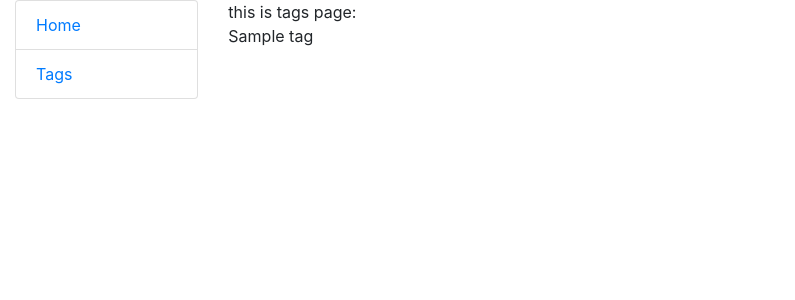
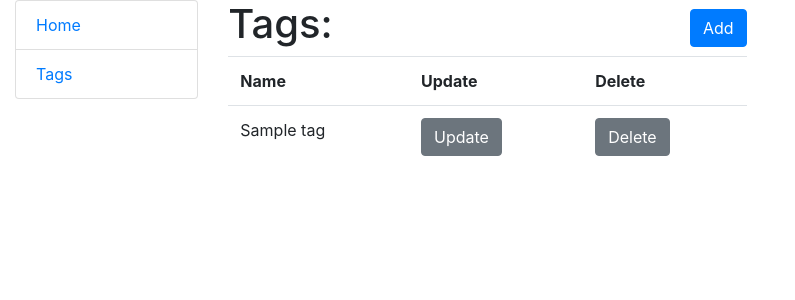
Before and after one commit to Oleksiy-Liubchenko/todo-list, a Django app: page /tags/ in a window 1280 px wide. Shown: the top 300 px of the page, without its empty margins (0-795 px from the left). Run offline with Django 4.2, Linux system fonts and the light colour scheme; tables that the repository leaves empty hold one stand-in row (values such as "Sample post").

Commit message:
Update tag_list.html with table, buttons

```diff
--- a/templates/manager/tag_list.html
+++ b/templates/manager/tag_list.html
@@ -1,9 +1,32 @@
 {% extends "base.html" %}
 
 {% block content %}
-this is tags page:
-  <br>
-  {% for tag in tag_list %}
-    {{ tag }}
-  {% endfor %}
+  <div class="d-flex justify-content-between align-items-center" style="width: 50%">
+  <h1>Tags:</h1>
+  <a href="{% url 'manager:tag-create' %}" class="btn btn-primary">Add</a>
+</div>
+
+  <table class="table" style="width: 50%">
+    <tr>
+      <th>Name</th>
+      <th>Update</th>
+      <th>Delete</th>
+    </tr>
+    {% for tag in tag_list %}
+    <tr>
+      <td>{{ tag }}</td>
+      <td>
+        <a href="{% url 'manager:tag-update' pk=tag.pk %}" class="btn btn-secondary">
+          Update
+        </a>
+      </td>
+      <td>
+        <a href="{% url 'manager:tag-delete' pk=tag.pk %}" class="btn btn-secondary">
+          Delete
+        </a>
+      </td>
+    </tr>
+    {% endfor %}
+  </table>
+
 {% endblock %}
```
